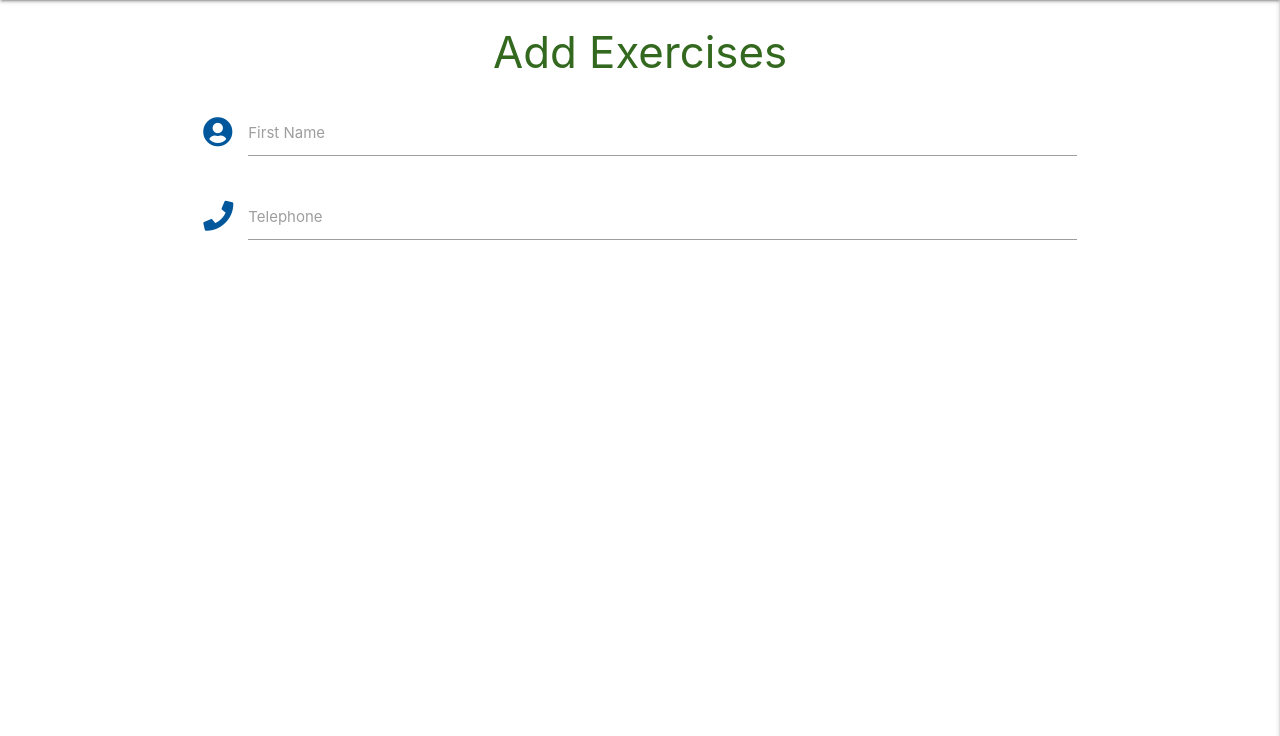
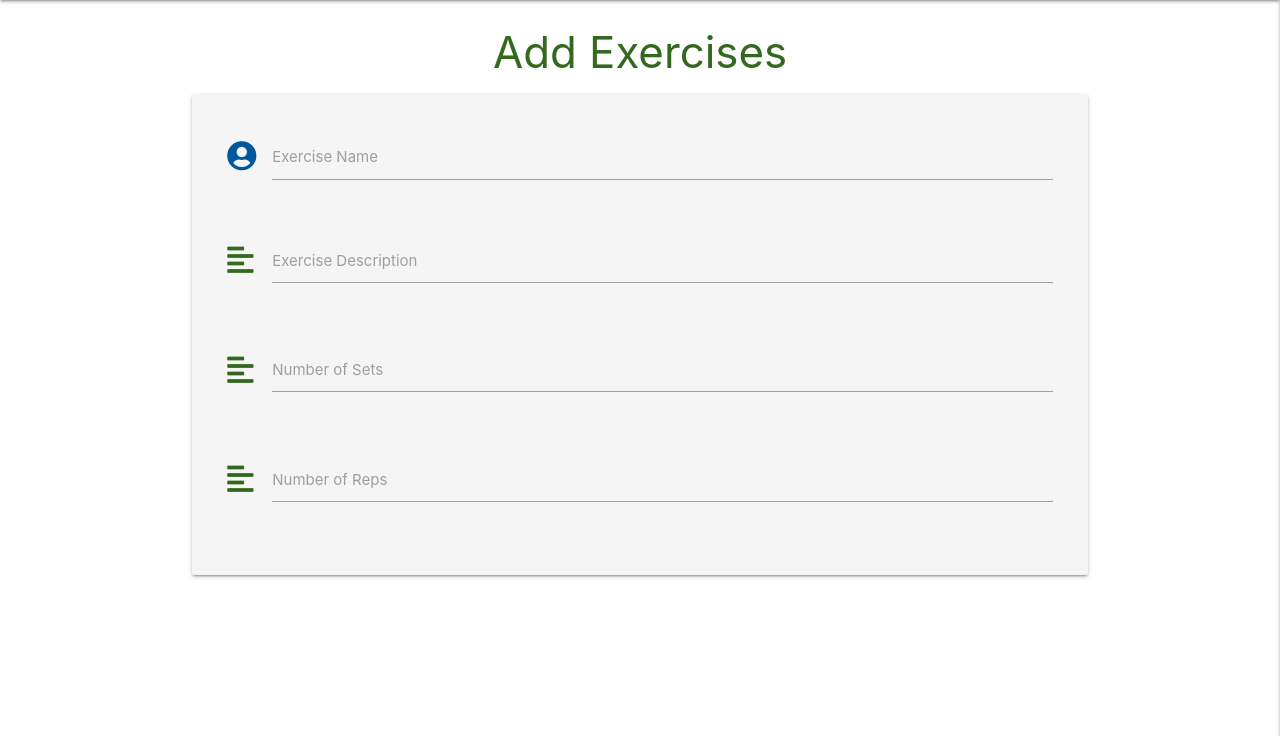
Before and after one commit to BabusDublinCoding/MS3-Body50Plus, a Flask app: page /add_exercises in a window 1280 px wide. Shown: the part 64-800 px from the top of the page. Run offline with Flask 2, Linux system fonts and the light colour scheme; some libraries are stand-ins or nearby versions.

Commit message:
add exercise input fields

```diff
--- a/templates/add_exercises.html
+++ b/templates/add_exercises.html
@@ -3,18 +3,38 @@
 
 <h3 class="light-green-text text-darken-4 center-align">Add Exercises</h3>
 
-<div class="row">
+<div class="row card-panel grey lighten-4">
     <form class="col s12" method="POST" action="">
         <div class="row">
             <div class="input-field col s12">
                 <i class="fas fa-user-circle prefix light-blue-text text-darken-4"></i>
-                <input id="icon_prefix" type="text" class="validate">
-                <label for="icon_prefix">First Name</label>
+                <input id="exercise_name" name="exercise_name" minlength="5" maxlength="50"
+                    type="text" class="validate" required>
+                <label for="exercise_name">Exercise Name</label>
             </div>
+         </div>
+         <div class="row">
             <div class="input-field col s12">
-                <i class="fas fa-phone prefix light-blue-text text-darken-4"></i>
-                <input id="icon_telephone" type="tel" class="validate">
-                <label for="icon_telephone">Telephone</label>
+                <i class="fas fa-align-left prefix light-green-text text-darken-4"></i>
+                <textarea id="exercise_description" name="exercise_description" minlength="5"
+                    maxlength="200" class="materialize-textarea validate" required></textarea>
+                <label for="exercise_description">Exercise Description</label>
+            </div>
+        </div>
+        <div class="row">
+            <div class="input-field col s12">
+                <i class="fas fa-align-left prefix light-green-text text-darken-4"></i>
+                <textarea id="sets_description" name="sets_description" minlength="5"
+                    maxlength="200" class="materialize-textarea validate" required></textarea>
+                <label for="sets_description">Number of Sets</label>
+            </div>
+        </div>
+        <div class="row">
+            <div class="input-field col s12">
+                <i class="fas fa-align-left prefix light-green-text text-darken-4"></i>
+                <textarea id="reps_description" name="rep_description" minlength="5"
+                    maxlength="200" class="materialize-textarea validate" required></textarea>
+                <label for="reps_description">Number of Reps</label>
             </div>
         </div>
     </form>
```
